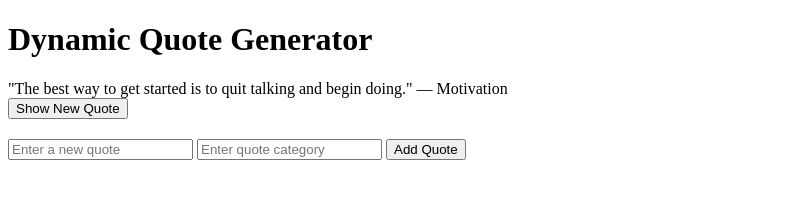
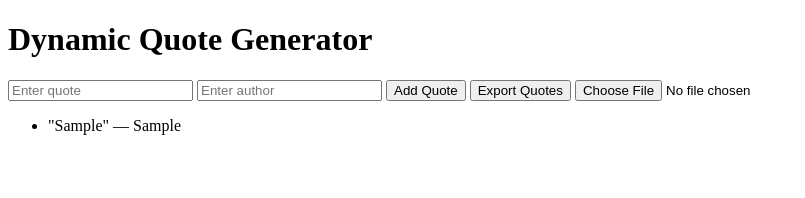
Before and after one commit to jwangetha/alx_fe_javascript, a plain HTML site: page index.html in a window 1280 px wide. Both pictures are taken after typing "Sample", "Sample" into the empty fields and a click on the button "Add Quote". Shown: the whole page, without its empty margins (0-805 px from the left). Drawn offline with Linux system fonts and the light colour scheme.

Commit message:
feat: integrate localStorage, sessionStorage, JSON import/export for quotes

```diff
--- a/index.html
+++ b/index.html
@@ -1,25 +1,20 @@
 <!DOCTYPE html>
 <html lang="en">
 <head>
-    <meta charset="utf-8" />
-    <meta name="viewport" content="width=device-width, initial-scale=1" />
+  <meta charset="UTF-8">
   <title>Dynamic Quote Generator</title>
 </head>
 <body>
   <h1>Dynamic Quote Generator</h1>
 
-    <!-- Display area -->
-    <div id="quoteDisplay"></div>
+  <input type="text" id="quoteInput" placeholder="Enter quote">
+  <input type="text" id="authorInput" placeholder="Enter author">
+  <button id="addQuoteBtn">Add Quote</button>
 
-    <!-- Show new quote -->
-    <button id="newQuote">Show New Quote</button>
+  <button id="exportBtn">Export Quotes</button>
+  <input type="file" id="importFile" accept=".json" onchange="importFromJsonFile(event)" />
 
-    <!-- Add new quote -->
-    <div style="margin-top: 20px;">
-      <input id="newQuoteText" type="text" placeholder="Enter a new quote" />
-      <input id="newQuoteCategory" type="text" placeholder="Enter quote category" />
-      <button id="addQuoteBtn">Add Quote</button>
-    </div>
+  <ul id="quotesList"></ul>
 
   <script src="script.js"></script>
 </body>
--- a/script.js
+++ b/script.js
@@ -1,47 +1,71 @@
-// Quotes array with text and category properties
-const quotes = [
-  { text: "The best way to get started is to quit talking and begin doing.", category: "Motivation" },
-  { text: "Life is what happens when you’re busy making other plans.", category: "Life" },
-  { text: "Do not watch the clock; do what it does. Keep going.", category: "Perseverance" }
-];
+let quotes = [];
 
-// Function: displayRandomQuote
-function displayRandomQuote() {
-  const quoteDisplay = document.getElementById("quoteDisplay");
-
-  if (quotes.length === 0) {
-    quoteDisplay.textContent = "No quotes available. Please add one!";
-    return;
+// Load quotes from localStorage
+function loadQuotes() {
+  const storedQuotes = localStorage.getItem('quotes');
+  if (storedQuotes) {
+    quotes = JSON.parse(storedQuotes);
   }
-
-  const randomIndex = Math.floor(Math.random() * quotes.length);
-  const randomQuote = quotes[randomIndex];
-
-  quoteDisplay.textContent = `"${randomQuote.text}" — ${randomQuote.category}`;
+  renderQuotes();
 }
 
-// Function: addQuote
-function addQuote() {
-  const newQuoteText = document.getElementById("newQuoteText").value.trim();
-  const newQuoteCategory = document.getElementById("newQuoteCategory").value.trim();
-
-  if (newQuoteText === "" || newQuoteCategory === "") {
-    alert("Please fill in both fields!");
-    return;
-  }
-
-  quotes.push({ text: newQuoteText, category: newQuoteCategory });
-
-  // Clear inputs
-  document.getElementById("newQuoteText").value = "";
-  document.getElementById("newQuoteCategory").value = "";
-
-  displayRandomQuote();
+// Save quotes to localStorage
+function saveQuotes() {
+  localStorage.setItem('quotes', JSON.stringify(quotes));
 }
 
-// Event listeners
-document.getElementById("newQuote").addEventListener("click", displayRandomQuote);
-document.getElementById("addQuoteBtn").addEventListener("click", addQuote);
+// Add new quote
+document.getElementById('addQuoteBtn').addEventListener('click', () => {
+  const quoteText = document.getElementById('quoteInput').value.trim();
+  const authorText = document.getElementById('authorInput').value.trim();
+  if (quoteText && authorText) {
+    quotes.push({ text: quoteText, author: authorText });
+    saveQuotes();
+    renderQuotes();
+    document.getElementById('quoteInput').value = '';
+    document.getElementById('authorInput').value = '';
+  }
+});
 
-// Show an initial quote when the page loads
-displayRandomQuote();
+// Render quotes to list
+function renderQuotes() {
+  const list = document.getElementById('quotesList');
+  list.innerHTML = '';
+  quotes.forEach((q, index) => {
+    const li = document.createElement('li');
+    li.textContent = `"${q.text}" — ${q.author}`;
+    list.appendChild(li);
+  });
+
+  // Optionally store last viewed quote in sessionStorage
+  if (quotes.length > 0) {
+    sessionStorage.setItem('lastQuote', JSON.stringify(quotes[quotes.length - 1]));
+  }
+}
+
+// Export quotes as JSON
+document.getElementById('exportBtn').addEventListener('click', () => {
+  const blob = new Blob([JSON.stringify(quotes, null, 2)], { type: 'application/json' });
+  const url = URL.createObjectURL(blob);
+  const a = document.createElement('a');
+  a.href = url;
+  a.download = 'quotes.json';
+  a.click();
+  URL.revokeObjectURL(url);
+});
+
+// Import quotes from JSON file
+function importFromJsonFile(event) {
+  const fileReader = new FileReader();
+  fileReader.onload = function(event) {
+    const importedQuotes = JSON.parse(event.target.result);
+    quotes.push(...importedQuotes);
+    saveQuotes();
+    renderQuotes();
+    alert('Quotes imported successfully!');
+  };
+  fileReader.readAsText(event.target.files[0]);
+}
+
+// Initialize
+loadQuotes();
```
Lines whose indentation alone changed are shown as unchanged.
